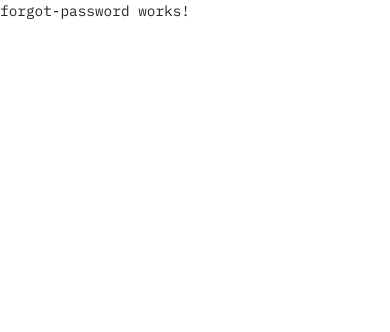
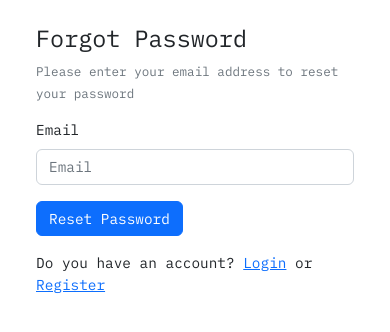
Before and after one commit to elfedali/Huu, an Angular app: page /forgot-password in a window 390 px wide. Shown: the top 332 px of the page. Built offline with nearby package versions, Linux system fonts and the light colour scheme.

Commit message:
forgot password template + 404

```diff
--- a/src/app/forgot-password/forgot-password.component.html
+++ b/src/app/forgot-password/forgot-password.component.html
@@ -1 +1,49 @@
-<p>forgot-password works!</p>
+<div>
+    <div class="container-fluid">
+        <div class="row">
+            <div class="col-xl-4 col-lg-5">
+                <div class="p-4">
+                    <form [formGroup]="form" (ngSubmit)="onSubmit()">
+                        <div class="mb-3">
+                            <h1 class="fw-normal h2">
+                                Forgot Password
+                            </h1>
+                            <p>
+                                <small class="text-muted">
+                                    Please enter your email address to reset your password
+                                </small>
+                            </p>
+                        </div>
+
+
+
+                        <div class="mb-3">
+                            <label for="email" class="form-label">Email</label>
+                            <input type="email" formControlName="email" placeholder="Email" class="form-control">
+                        </div>
+
+                        <div class="mb-3">
+                            <button type="submit" class="btn btn-primary">Reset Password</button>
+                        </div>
+
+                        <div class="mb-3">
+                            Do you have an account?
+                            <a routerLink="/login"> Login</a>
+                            or
+                            <a routerLink="/register"> Register</a>
+                        </div>
+
+
+
+
+                    </form>
+                </div>
+                <!-- /.p-3 -->
+            </div>
+            <!-- empty div -->
+            <div class="col-xl-8 col-lg-7 vh-100 d-lg-block d-none " style="background-color: lightyellow;">
+            </div>
+        </div>
+    </div>
+    <!-- /.container-flluid -->
+</div>
--- a/src/app/forgot-password/forgot-password.component.ts
+++ b/src/app/forgot-password/forgot-password.component.ts
@@ -1,10 +1,25 @@
-import { Component } from '@angular/core';
+import { Component, OnInit } from '@angular/core';
+import { FormControl, FormGroup, Validators } from '@angular/forms';
 
 @Component({
   selector: 'app-forgot-password',
   templateUrl: './forgot-password.component.html',
-  styleUrls: ['./forgot-password.component.scss']
+
 })
-export class ForgotPasswordComponent {
+export class ForgotPasswordComponent implements OnInit {
+  form!: FormGroup;
+  loading = false;
+  submitted = false;
 
+  constructor() { }
+
+  ngOnInit(): void {
+    this.form = new FormGroup({
+      email: new FormControl('', [Validators.required, Validators.email]),
+    });
+  }
+
+  onSubmit() {
+    console.log(this.form.value);
+  }
 }
--- a/src/app/forgot-password/forgot-password.module.ts
+++ b/src/app/forgot-password/forgot-password.module.ts
@@ -3,6 +3,7 @@ import { CommonModule } from '@angular/common';
 
 import { ForgotPasswordRoutingModule } from './forgot-password-routing.module';
 import { ForgotPasswordComponent } from './forgot-password.component';
+import { ReactiveFormsModule } from '@angular/forms';
 
 
 @NgModule({
@@ -11,7 +12,9 @@ import { ForgotPasswordComponent } from './forgot-password.component';
   ],
   imports: [
     CommonModule,
-    ForgotPasswordRoutingModule
+    ForgotPasswordRoutingModule,
+
+    ReactiveFormsModule
   ]
 })
 export class ForgotPasswordModule { }
--- a/src/app/not-found/not-found.component.html
+++ b/src/app/not-found/not-found.component.html
@@ -1 +1,19 @@
-<p>not-found works!</p>
+<div class="container-fluid d-flex pt-5 justify-content-center vh-100">
+    <div class="row">
+        <div class="col-12 text-center">
+            <h1>
+                <span class="display-1 fw-bold text-danger">404</span> Not Found
+            </h1>
+            <p class="text-muted">
+                The page you are looking for does not exist
+
+            </p>
+
+            <a routerLink="/" class="btn btn-primary">Go to home</a>
+
+        </div>
+        <!-- /.col-12 -->
+    </div>
+    <!-- /.row -->
+</div>
+<!-- /.container-fluid -->
--- a/src/styles/app.scss
+++ b/src/styles/app.scss
@@ -7,7 +7,7 @@ $yellow: #f3c552;
   --light-green: #b5d5c5;
   --light-purple: #c5b5d5;
   --light-red: #d5b5b5;
-  --llight-yellow: #f3c552;
+  --light-yellow: #f3c552;
 }
 $font-size-base: 0.9rem;
 
```
Also changed, not shown: src/app/forgot-password/forgot-password.component.scss (deleted).
